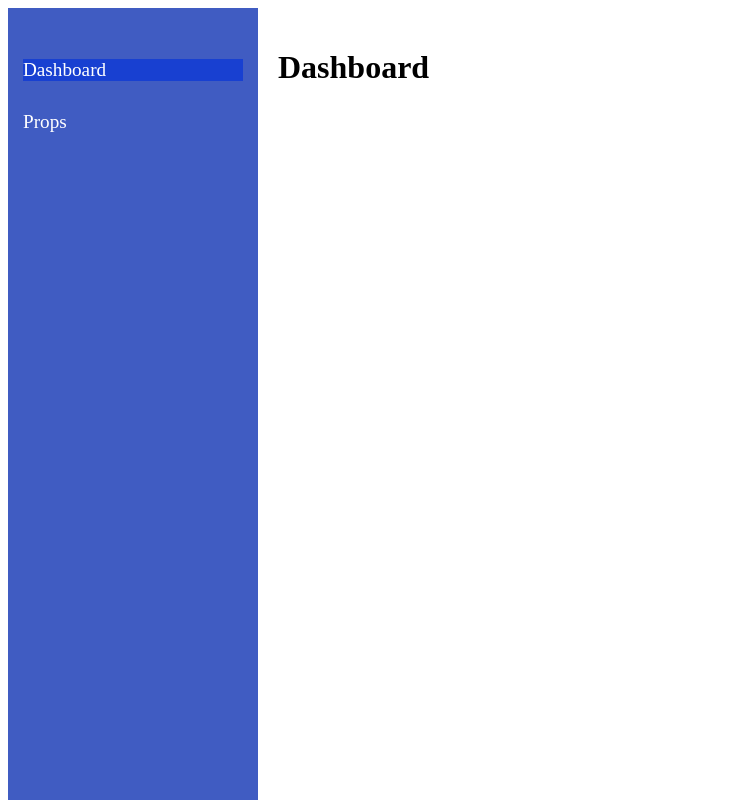
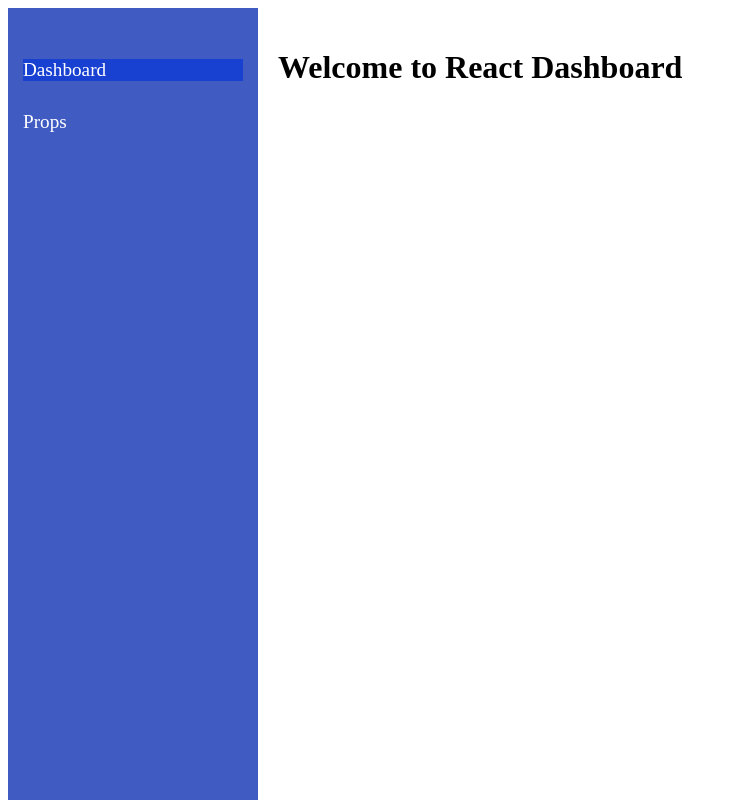
Before and after one commit to Keerthanas2000/react_dev, a React (Create React App) app: page / in a window 1280 px wide. Shown: the top 800 px of the page, without its empty margins (0-736 px from the left). Built offline with nearby package versions, Linux system fonts and the light colour scheme.

Commit message:
dashboard changes

```diff
--- a/src/App.js
+++ b/src/App.js
@@ -27,7 +27,7 @@
 
       <div className="content">
         <Routes>
-          <Route path="/" element={<h1>Dashboard</h1>} />
+          <Route path="/" element={<h1>Welcome to React Dashboard</h1>} />
           <Route path={Userpath} element={<Propsexample />} />
         </Routes>
       </div>
```
